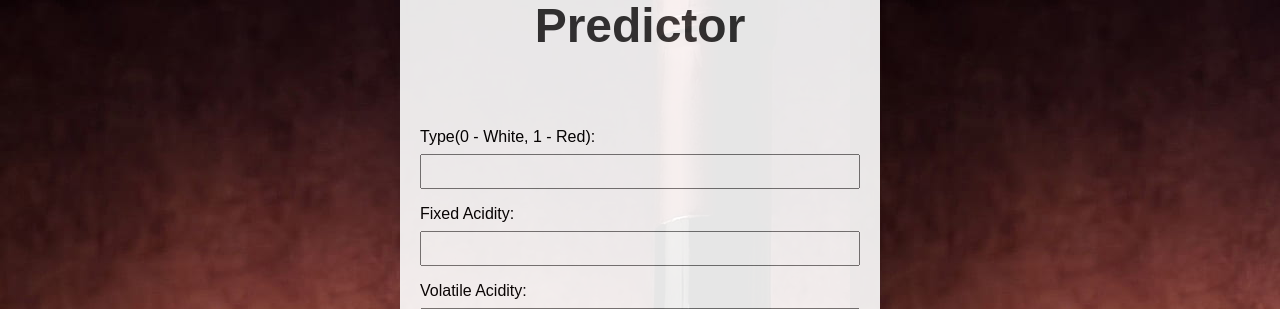
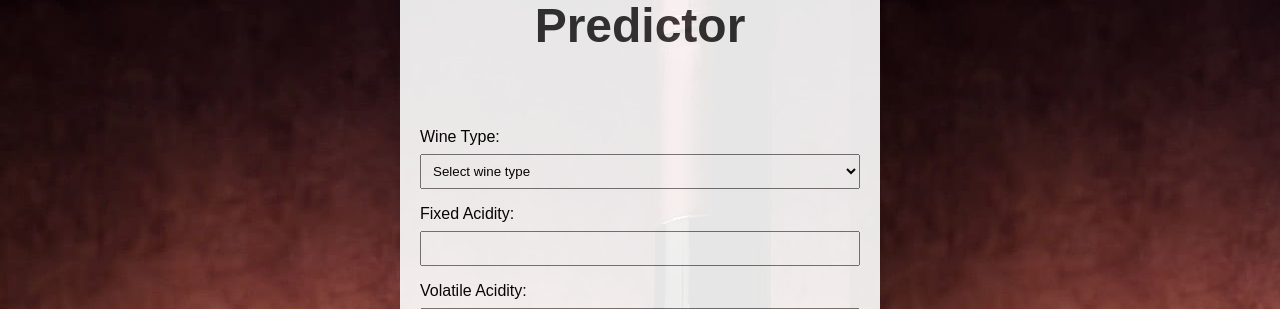
Before and after one commit to IT21162046/wineQuality_predictionApp, a Flask app: page / in a window 1280 px wide. Shown: the part 209-518 px from the top of the page. Run offline with Flask 3, Linux system fonts and the light colour scheme; parts of the project's set-up code (start-up, migrations or seed data) failed here and were passed over; some libraries are stand-ins or nearby versions.

Commit message:
make changess

```diff
--- a/static/css/main.css
+++ b/static/css/main.css
@@ -51,6 +51,11 @@ input {
   margin-bottom: 16px;
 }
 
+select {
+  padding: 8px;
+  margin-bottom: 16px;
+}
+
 button {
   background-color: #007bff;
   color: #fff;
--- a/templates/index.html
+++ b/templates/index.html
@@ -16,8 +16,13 @@
     <div class="form-container">
         <h1>Wine Quality Predictor</h1>
         <form method="post">
-            <label for="type">Type(0 - White, 1 - Red):</label>
-            <input type="number" name="type" required>
+            <label for="type">Wine Type:</label>
+            <!-- <input type="number" name="type" required> -->
+            <select name="type" id="type" required>
+              <option value="">Select wine type</option>
+              <option value="0">White</option>
+              <option value="1">Red</option>
+            </select>
 
             <label for="fixed_acidity">Fixed Acidity:</label>
             <input type="number" name="fixed_acidity" step="0.1" required>
```
